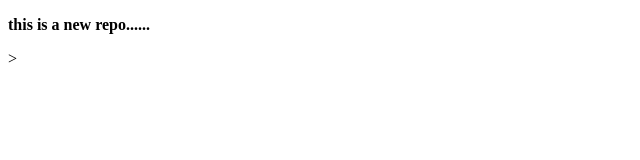
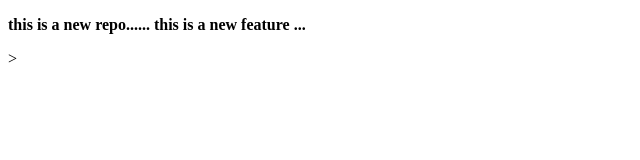
Before and after one commit to athulJayachandranN/localrepo, a plain HTML site: page index.html in a window 1280 px wide. Shown: the whole page, without its empty margins (0-640 px from the left). Drawn offline with Linux system fonts and the light colour scheme.

Commit message:
new feature added

```diff
--- a/index.html
+++ b/index.html
@@ -7,6 +7,7 @@
 <body>
 <p>
     <b>this is a new repo......</b>
+    <b>this is a new feature ...</b>
 </p>>
 </body>
 </html>
```
